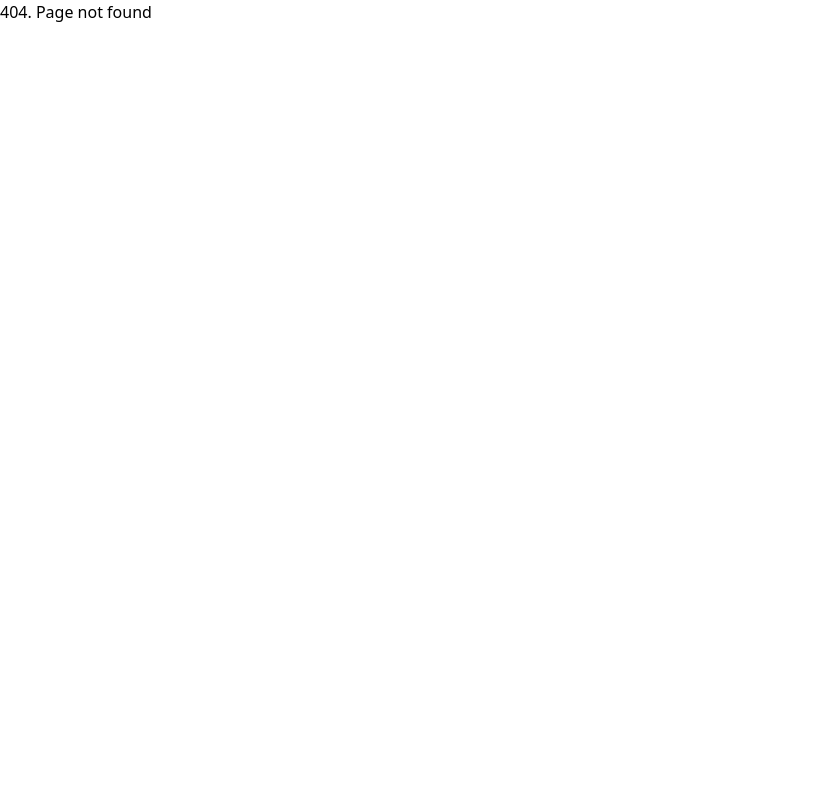
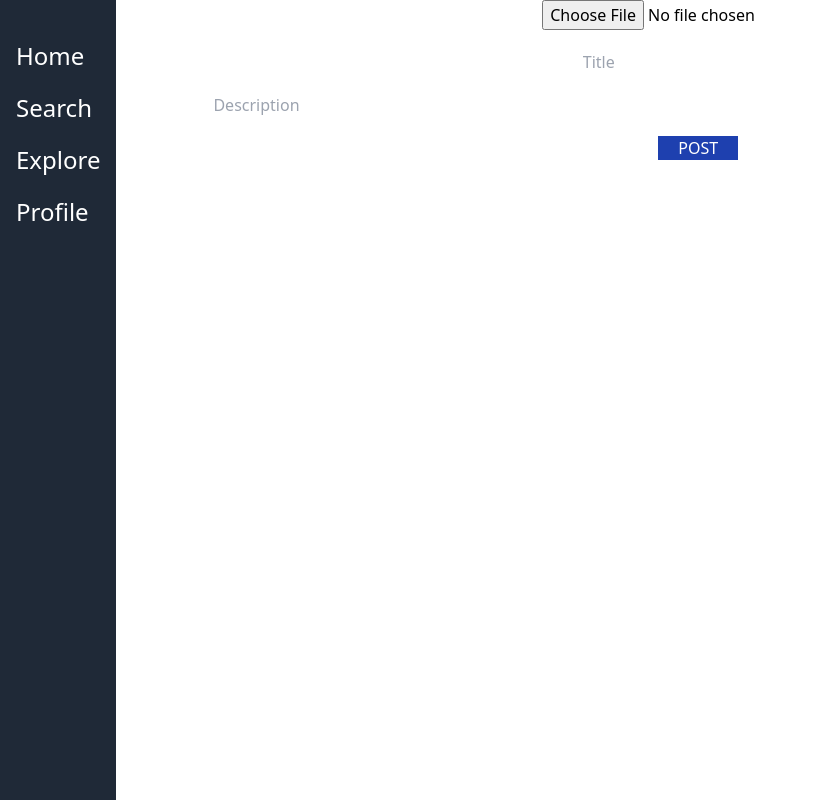
Before and after one commit to adarsh-shahi/blog-frontend, a React (Create React App) app: page /post in a window 1280 px wide. Before the commit this address had no page. Shown: the whole page, without its empty margins (0-817 px from the left). Built offline with nearby package versions, Linux system fonts and the light colour scheme; sample sign-in values are in the browser's storage.

Commit message:
add post section added

```diff
--- a/package.json
+++ b/package.json
@@ -2,7 +2,7 @@
 	"name": "frontend",
 	"version": "0.1.0",
 	"private": true,
-	"proxy": "http://localhost:3000",
+	"proxy": "http://localhost:5000",
 	"dependencies": {
 		"@testing-library/jest-dom": "^5.16.5",
 		"@testing-library/react": "^13.4.0",
@@ -43,6 +43,7 @@
 		]
 	},
 	"devDependencies": {
+		"http-proxy-middleware": "^2.0.6",
 		"tailwindcss": "^3.2.7"
 	}
 }
--- a/src/App.tsx
+++ b/src/App.tsx
@@ -1,6 +1,7 @@
 import { BrowserRouter, Route, Routes } from "react-router-dom";
 import ProtectedRoute from "./components/ProtectedRoute";
 import SideNavigation from "./components/SideNavigation";
+import AddPost from "./pages/AddPost";
 import BlogsList from "./pages/BlogsList";
 import Error from "./pages/Error";
 import Explore from "./pages/Explore";
@@ -22,6 +23,7 @@ function App() {
 						}
 					>
 						<Route index element={<BlogsList />} />
+						<Route path="/post" element={<AddPost />} />
 						<Route path="/search" element={<Search />} />
 						<Route path="/explore" element={<Explore />} />
 						<Route path="/profile" element={<Profile />} />
--- /dev/null
+++ b/src/pages/AddPost.tsx
@@ -0,0 +1,55 @@
+import { ChangeEvent, FormEvent, useState } from "react";
+
+export default function AddPost() {
+	const [fileInput, setFileInput] = useState<File | null>(null);
+
+	const [titleInput, setTitleInput] = useState("");
+
+	const [descriptionInput, setDescriptionInput] = useState("");
+
+	const handleFormSubmit = async (e: FormEvent<HTMLFormElement>) => {
+		e.preventDefault();
+		if (!titleInput || !descriptionInput) return;
+		const response = await fetch("v1/posts", {
+			method: "POST",
+			headers: {
+				"Content-Type": "application/json",
+			},
+			body: JSON.stringify({title: titleInput})
+		});
+	};
+
+	return (
+		<section className="w-full mx-auto">
+			<form
+				onSubmit={handleFormSubmit}
+				className="flex flex-col gap-5 items-center"
+			>
+				<input
+					onChange={(e: ChangeEvent<HTMLInputElement>) => {
+						setFileInput(e.target!.files![0]);
+					}}
+					type="file"
+				/>
+				<input
+					value={titleInput}
+					onChange={(e: ChangeEvent<HTMLInputElement>) =>
+						setTitleInput(e.target.value)
+					}
+					type="text"
+					placeholder="Title"
+				/>
+				<input
+					value={descriptionInput}
+					onChange={(e: ChangeEvent<HTMLInputElement>) =>
+						setDescriptionInput(e.target.value)
+					}
+					type="text"
+					placeholder="Description"
+					className="w-5/6 h-5/6"
+				/>
+				<button className="bg-blue-800 text-white px-5">POST</button>
+			</form>
+		</section>
+	);
+}
--- a/src/pages/BlogsList.tsx
+++ b/src/pages/BlogsList.tsx
@@ -1,7 +1,21 @@
+import { useNavigate } from "react-router-dom";
+
 export default function BlogsList() {
+	const navigate = useNavigate();
+	const addPostButtonHanlder = () => {
+		navigate("/post");
+	};
 	return (
 		<div className="px-10 py-6 bg-gray-900 w-screen">
-			<h1 className="text-white text-9xl font-extrabold">THE BLOG</h1>
+			<div className="flex items-center justify-between">
+				<h1 className="text-white text-9xl font-extrabold">THE BLOG</h1>
+				<button
+					onClick={addPostButtonHanlder}
+					className="text-black bg-white font-extrabold px-5 py-2 rounded-full"
+				>
+					ADD POST
+				</button>
+			</div>
 		</div>
 	);
 }
--- a/src/pages/Login.tsx
+++ b/src/pages/Login.tsx
@@ -11,6 +11,7 @@ export default function Login() {
 
 	const handleFormSubmit = async (e: React.FormEvent<HTMLFormElement>) => {
 		e.preventDefault();
+		console.log(usernameValue, passwordValue);
 		if (!passwordValue || !usernameValue) return;
 		const response = await fetch("/v1/login", {
 			method: "POST",
```
Also changed, not shown: setupProxy.ts (added, +11 -0 lines), 1 other file (tests, documents, lock files or other folders).
